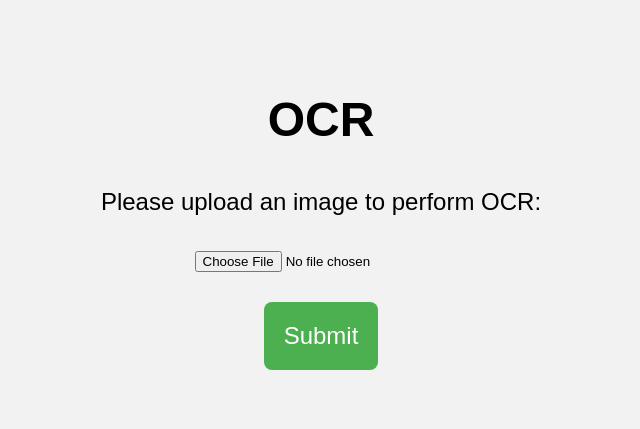
After one commit to PrplHrt/ImageClassificationWithFlaskAndPyTorch, a Flask app: page /ocr_menu in a window 1280 px wide. The commit adds this page. Shown: the top 429 px of the page, without its empty margins (319-959 px from the left). Run offline with Flask 2, Linux system fonts and the light colour scheme.

Commit message:
Created OCR service
Expanded the functionality of the app to be able to run Pytesseract on an uploaded image and display the results.

This doesn't work if pytesseract returns non latin1 characters.

```diff
--- a/app.py
+++ b/app.py
@@ -3,8 +3,11 @@ from flask import Flask, render_template, request
 from torchvision import models, transforms
 import torch
 from torchvision.models import ResNet18_Weights
-from PIL import Image
+from PIL import Image, ImageDraw, ImageFont
 import json
+import pytesseract
+import cv2
+import numpy as np
 
 def get_class_name(label):
     with open('labels.json') as f:
@@ -17,12 +20,50 @@ app = Flask(__name__)
 
 # Define the home page route
 @app.route('/')
+def menu():
+    return render_template('menu.html')
+
+@app.route('/ocr_menu')
+def ocr_menu():
+    return render_template('ocr.html')
+
+@app.route('/ocr', methods=['POST'])
+def ocr():
+     # Check if file was uploaded
+    if 'file' not in request.files:
+        return 'No image uploaded'
+
+    # Read image file and perform OCR
+    file = request.files['file']
+    image = Image.open(file)
+    text = pytesseract.image_to_string(image)
+
+    # Draw bounding boxes around recognized text
+    draw = ImageDraw.Draw(image)
+    boxes = pytesseract.image_to_boxes(image)
+    print(boxes)
+    font = ImageFont.truetype("static/MSMINCHO.TTF", size=30)
+    for b in boxes.splitlines():
+        b = b.split(' ')
+        draw.rectangle(((int(b[1]), image.height - int(b[2])),
+                       (int(b[3]), image.height - int(b[4]))),
+                       outline='green', width=3)
+        draw.text((int(b[1]), image.height - int(b[2]) - 15), b[0], fill=(255,0,0), font=font, stroke_width=2)
+
+    # Save the modified image to a temporary file
+    temp_file = 'static/temp.jpg'
+    image.save(temp_file)
+
+    # Render the results page with the recognized text and image
+    return render_template('ocr_results.html', ocr_text=text, image=temp_file)
+
+@app.route('/home')
 def home():
     return render_template('home.html')
 
 # Define the image processing route
-@app.route('/process', methods=['POST'])
-def process():
+@app.route('/classify', methods=['POST'])
+def classify():
     # Load the PyTorch model
     model = models.resnet18(weights=ResNet18_Weights.DEFAULT)
 
--- /dev/null
+++ b/templates/ocr.html
@@ -0,0 +1,72 @@
+<!DOCTYPE html>
+<html>
+<head>
+	<title>OCR</title>
+	<style>
+		body {
+			background-color: #f2f2f2;
+			font-family: Arial, sans-serif;
+			font-size: 16px;
+			line-height: 1.6;
+			margin: 0;
+			padding: 0;
+		}
+
+		.container {
+			max-width: 1000px;
+			margin: 0 auto;
+			padding: 50px;
+			text-align: center;
+		}
+
+		h1 {
+			font-size: 48px;
+			font-weight: 700;
+			margin-bottom: 20px;
+		}
+
+		p {
+			font-size: 24px;
+			margin-bottom: 30px;
+		}
+
+		input[type=file] {
+			display: block;
+			margin: 20px auto;
+		}
+
+		button {
+			background-color: #4CAF50;
+			border: none;
+			color: white;
+			padding: 20px;
+			text-align: center;
+			text-decoration: none;
+			display: inline-block;
+			font-size: 24px;
+			margin: 10px;
+			cursor: pointer;
+			border-radius: 8px;
+		}
+
+		button:hover {
+			background-color: #3e8e41;
+		}
+
+		#output {
+			margin-top: 50px;
+		}
+
+	</style>
+</head>
+<body>
+	<div class="container">
+		<h1>OCR</h1>
+		<p>Please upload an image to perform OCR:</p>
+		<form method="post" enctype="multipart/form-data" action="{{ url_for('ocr') }}">
+			<input type="file" name="file" accept="image/*" required>
+			<button type="submit">Submit</button>
+		</form>
+	</div>
+</body>
+</html>
```
Also changed, not shown: templates/home.html (+8 -14 lines), templates/menu.html (added, +61 -0 lines), templates/ocr_results.html (added, +16 -0 lines), templates/results.html (+3 -12 lines), static/temp.jpg (added), 1 other file.
